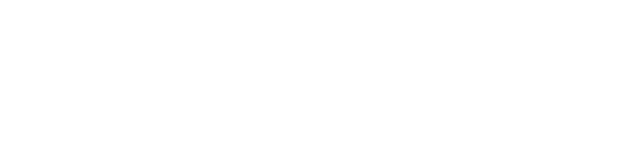
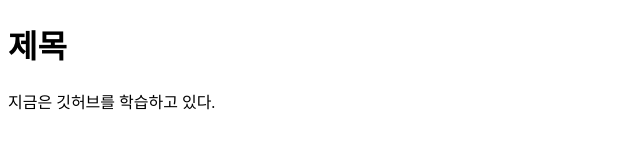
Before and after one commit to 2eenirv-commits/big0611, a plain HTML site: page index.html in a window 1280 px wide. Shown: the whole page, without its empty margins (0-640 px from the left). Drawn offline with Linux system fonts and the light colour scheme.

Commit message:
회사에서

```diff
--- a/index.html
+++ b/index.html
@@ -3,9 +3,11 @@
 <head>
     <meta charset="UTF-8">
     <meta name="viewport" content="width=device-width, initial-scale=1.0">
-    <title>Document</title>
+    <title>네이버</title>
 </head>
 <body>
+    <h1>제목</h1>
+    <p>지금은 깃허브를 학습하고 있다.</p>
 
 </body>
 </html>
```
